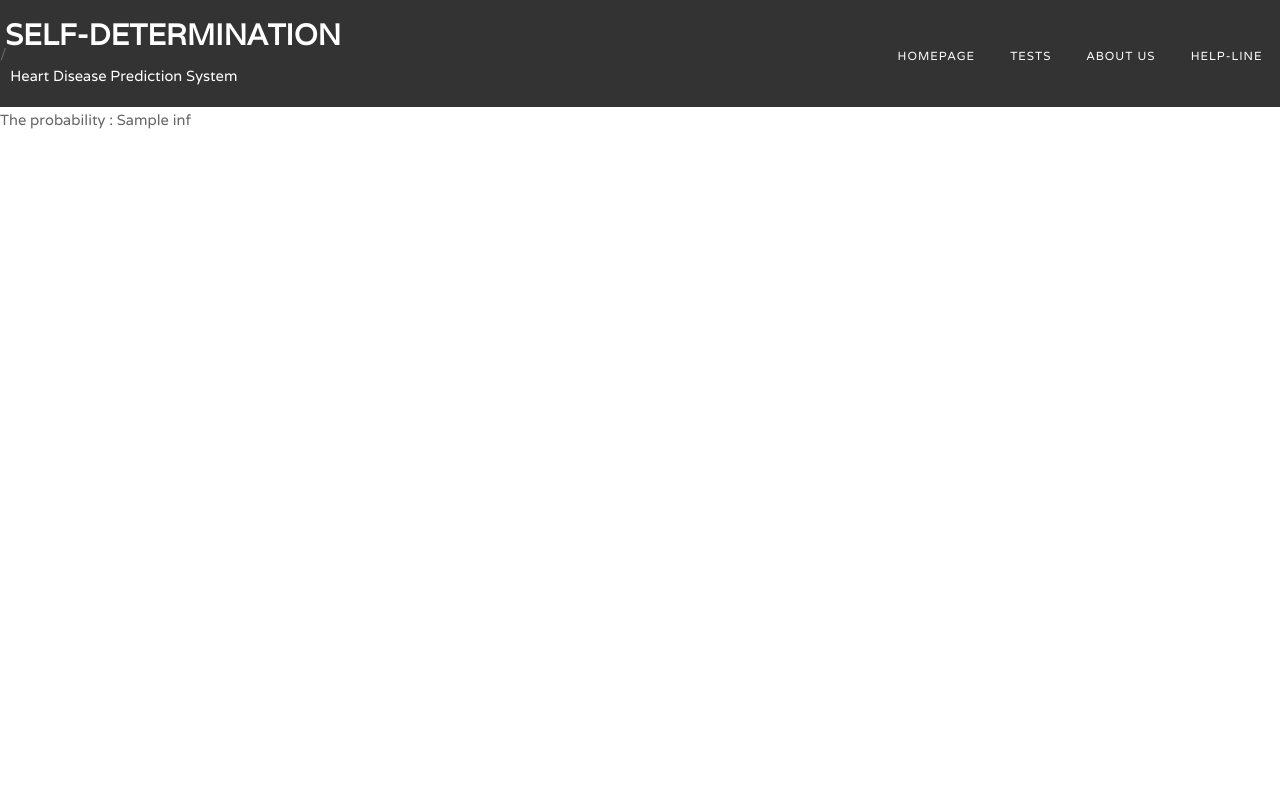
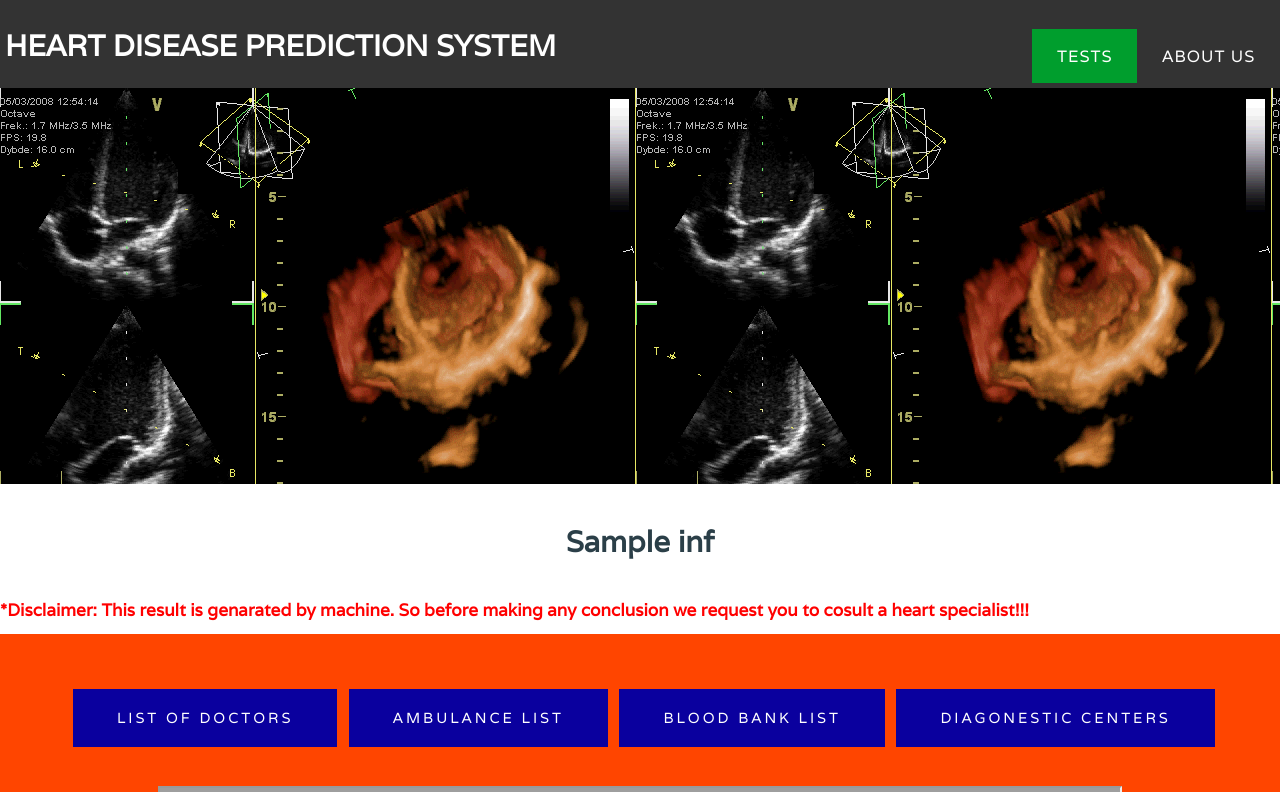
Before and after one commit to somerongit/HEART-DISEASE-PREDICTION-SYSTEM, a Flask app: template templates/result.html in a window 1280 px wide. Shown: the top 792 px of the page. Before the commit the page ends 129 px from the top, so only its background shows below. Run offline with Flask 2, Linux system fonts and the light colour scheme; the template is opened without the code that fills it: most values are stand-ins (such as "Sample title", 1, 10 or a date in 2020); parts of the project's set-up code (start-up, migrations or seed data) failed here and were passed over; grey boxes are pictures that could not be loaded.

Commit message:
Someron: Reult page updated!

```diff
--- a/main.py
+++ b/main.py
@@ -59,10 +59,10 @@ def test_page():
         infProb = clf.predict([inputFeatures])
         print(infProb)
         if infProb==[1]:
-            s = "You may have problem in heart"
+            s = "You may have problem in your heart! Please go through the links below!"
             return render_template('result.html',inf=s)
         elif infProb==[0]:
-            s = "You don't have any problem"
+            s = "Cogratulations! You don't have any heart problem...\nBut if you feal seek than check out the links below!"
             return render_template('result.html', inf=s)
     return render_template('SAT.html')
 @app.route('/about', methods=["GET","POST"])
--- a/templates/SAT.html
+++ b/templates/SAT.html
@@ -1,6 +1,7 @@
 <!DOCTYPE html PUBLIC "-//W3C//DTD XHTML 1.0 Strict//EN" "http://www.w3.org/TR/xhtml1/DTD/xhtml1-strict.dtd">
 <html xmlns="http://www.w3.org/1999/xhtml">
-<title>Self-determination</title>
+<title>Heart Disease Prediction System</title>
+
 
 <head>
 	<meta http-equiv="Content-Type" content="text/html; charset=utf-8" />
--- a/templates/about.html
+++ b/templates/about.html
@@ -1,6 +1,7 @@
 <!DOCTYPE html PUBLIC "-//W3C//DTD XHTML 1.0 Strict//EN" "http://www.w3.org/TR/xhtml1/DTD/xhtml1-strict.dtd">
 <html xmlns="http://www.w3.org/1999/xhtml">
-<title>Self-determination</title>
+<title>Heart Disease Prediction System</title>
+
 
 <head>
 	<meta http-equiv="Content-Type" content="text/html; charset=utf-8" />
--- a/templates/result.html
+++ b/templates/result.html
@@ -1,7 +1,7 @@
 <!DOCTYPE html PUBLIC "-//W3C//DTD XHTML 1.0 Strict//EN" "http://www.w3.org/TR/xhtml1/DTD/xhtml1-strict.dtd">
 
 <html xmlns="http://www.w3.org/1999/xhtml">
-<title>Self-Determination</title>
+<title>Heart Disease Prediction System</title>
 <head>
 <meta http-equiv="Content-Type" content="text/html; charset=utf-8" />
 <title></title>
@@ -22,20 +22,48 @@
 		<div id="header-wrapper">
 			<div id="header" class="container">
 				<div id="logo">
-			<h1 style="padding-left: 5px"><a href="{{url_for('main_page')}}">Self-Determination</a></h1>
-			<p style="color: white; padding-left: 3%;padding-top:3%;">Heart Disease Prediction System</p>
-		</div>/
-		<div id="menu" style="padding-top: 15px">
+					<h1 style="padding-left: 5px ;padding-top:2%"><a href="{{url_for('main_page')}}">Heart Disease
+							Prediction System</a></h1>
+				</div>
+
+				<div id="menu" style="font-size: 1.4em;">
 					<ul>
-				<li><a href="{{url_for('main_page')}}" accesskey="1" title="">Homepage</a></li>
-				<li><a href="{{url_for('test_page')}}" accesskey="2" title="">Tests</a></li>
+
+						<li class="current_page_item"><a href="{{url_for('test_page')}}" accesskey="2"
+								title="">Tests</a></li>
 						<li><a href="{{url_for('about_page')}}" accesskey="4" title="">About Us</a></li>
-				<li><a href="{{url_for('helpline_page')}}" accesskey="5" title="">Help-line</a></li>
+
 					</ul>
 				</div>
 			</div>
 		</div>
-<body>
-<p>The probability : {{inf}}</p>
+		<div style="height: 27em; width: 100%; background-image: url(/static/img/heartgif.gif)">
+		</div>
+	</div>
+<body >
+<h1 align="center" style="padding-top: 3%;padding-bottom: 2%; background-color:white;">{{inf}}</h1>
+<h3  style="padding-top: 1%;padding-bottom: 1%;color: red;background-color:white;">*Disclaimer: This result is genarated by machine. So before making any conclusion we request you to cosult a heart specialist!!! </h1>
+
+
+	<div style="background-color: #FFFF00">
+		<div id="page" class="container" style="background-color: #FF4500;padding-top: 2%;">
+			<div class="container">
+
+				<div>
+								&nbsp;&nbsp;<a onclick="window.open('..\\static\\pdf\\doclist.pdf')"
+								class="button" style="margin-bottom: 3%;">List of Doctors </a>
+								&nbsp;&nbsp;<a onclick="window.open('..\\static\\pdf\\ambulance_list.pdf')"
+								class="button" style="margin-bottom: 3%;">Ambulance List</a>
+								&nbsp;&nbsp;<a onclick="window.open('..\\static\\pdf\\blood_bank_list.pdf')"
+								class="button" style="margin-bottom: 3%;">Blood Bank List</a>
+								&nbsp;&nbsp;<a onclick="window.open('..\\static\\pdf\\diagonestic_centre_list.pdf')"
+								class="button" style="margin-bottom: 3%;">Diagonestic Centers</a>
+
+				</div>
+
+			</div>
+			<iframe src="https://www.365doctor.in/cardiologist-in-kolkata" title="Doctors near you" width="75%" height="300">
+			</iframe>
+		</div></div>
 </body>
 </html>
```
Lines whose indentation alone changed are shown as unchanged.
